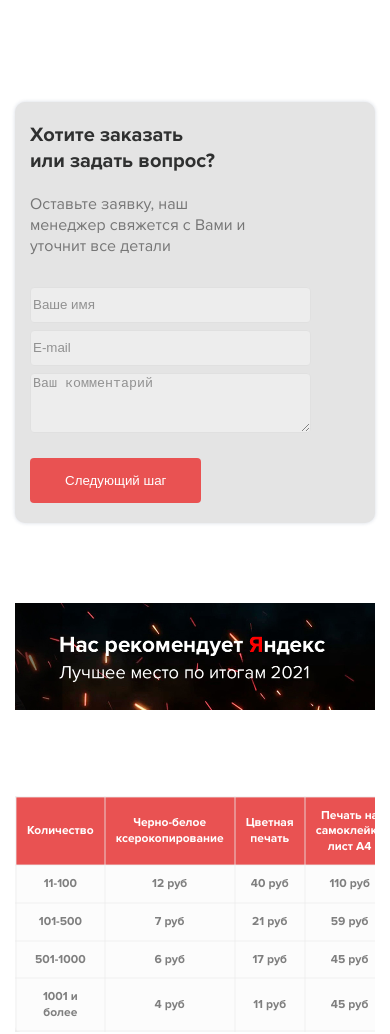
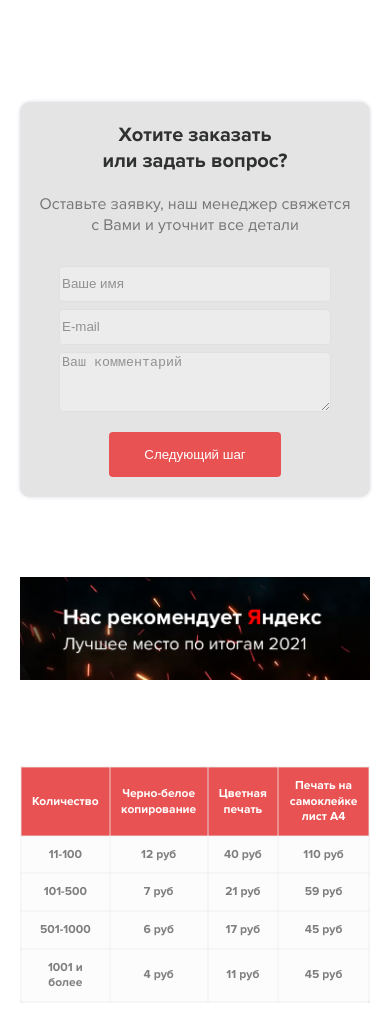
Before and after one commit to alenaAntiosova/print, a plain HTML site: page index.html in a window 390 px wide. Shown: the part 920-1954 px from the top of the page. Drawn offline with Linux system fonts and the light colour scheme.

Commit message:
больше поля

```diff
--- a/index.html
+++ b/index.html
@@ -92,7 +92,7 @@
                   <tbody>
                      <tr class="main__tr">
                         <th>Количество</th>
-                        <td>Черно-белое ксерокопирование</th>
+                        <td>Черно-белое копирование</th>
                         <th>Цветная печать</th>
                         <th>Печать на самоклейке лист А4</th>
                      </tr>
--- a/style.css
+++ b/style.css
@@ -58,9 +58,9 @@ ul {
 
 .container {
   width: 100%;
-  max-width: 1300px;
+  max-width: 1224px;
   margin: 0 auto;
-  padding: 0 15px;
+  padding: 0 20px;
 }
 
 @media (max-width: 992px) {
@@ -437,6 +437,21 @@ ul {
   .form__block {
     padding: 20px 15px;
   }
+
+  .form__title {
+    text-align: center;
+  }
+
+  .form__sending {
+    display: flex;
+    flex-direction: column;
+    align-items: center;
+  }
+
+  .form__text {
+    width: 100%;
+    text-align: center;
+  }
   .form__input {
     width: 100%;
   }
@@ -445,6 +460,10 @@ ul {
   }
   .form__wrapper {
     background-image: none;
+  }
+  .form__button {
+    display: block;
+    margin: 0 auto;
   }
 }
 
```
